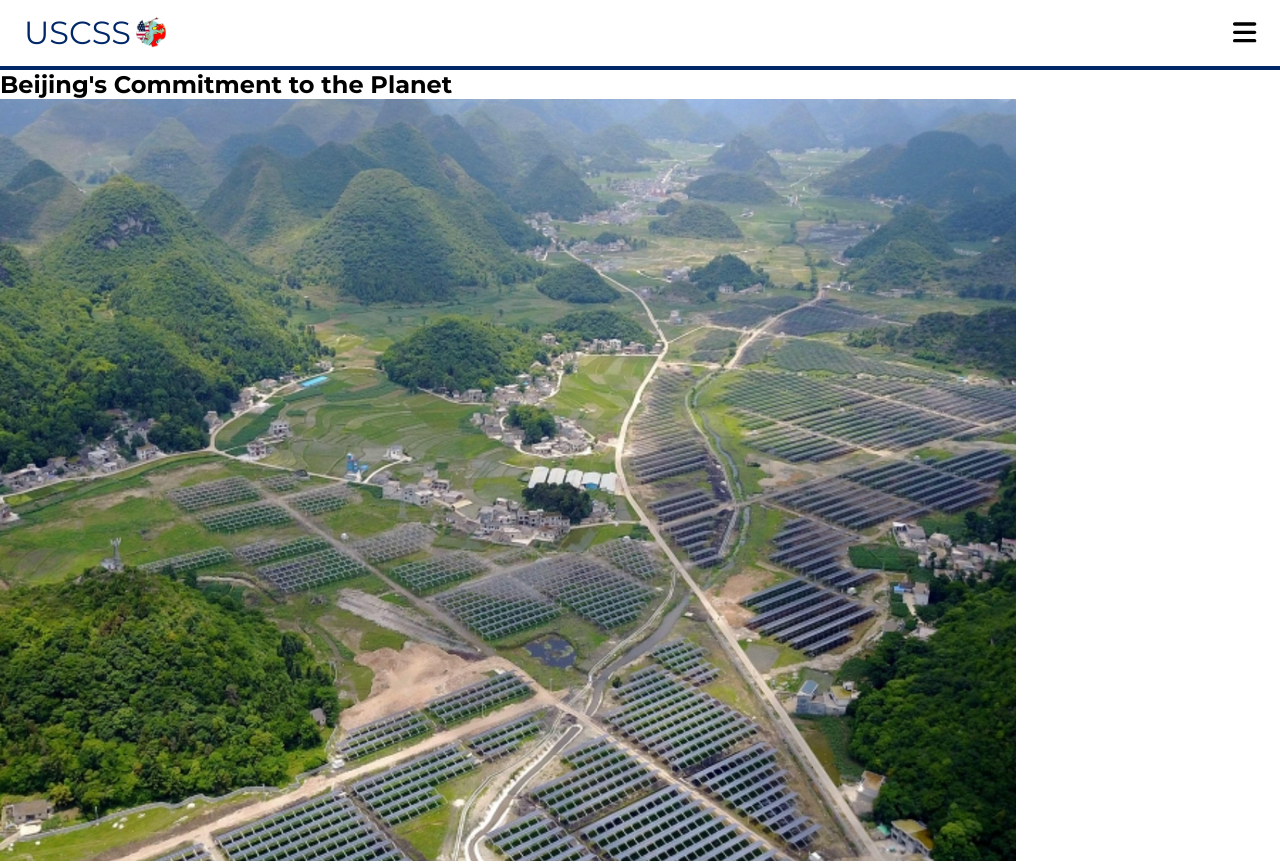
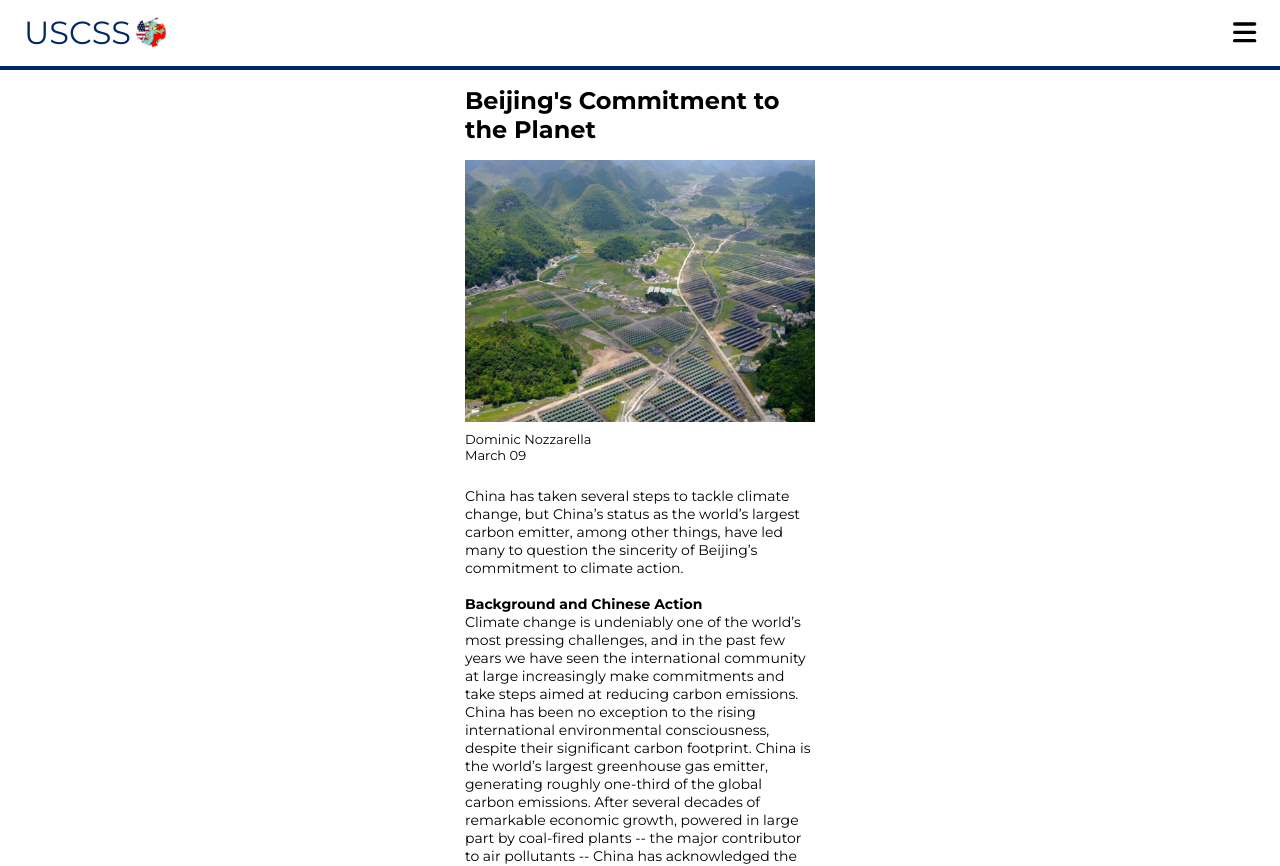
Before and after one commit to austingae-html-css-javascript/USCSSO, a Next.js app: page /articles/beijing-s-commitment-to-the-planet in a window 1280 px wide. Shown: the top 866 px of the page. Built offline with nearby package versions, Linux system fonts and the light colour scheme.

Commit message:
I decorated the HTML elements for articles page and /articles/[slug] pages in CSS

```diff
--- a/pages/articles/[slug].js
+++ b/pages/articles/[slug].js
@@ -3,10 +3,17 @@ import fs from 'fs'
 import path from 'path'
 import matter from 'gray-matter'
 import ReactMarkdown from 'react-markdown'
+
+import styles from '../../styles/article.module.css'
+
 const Article = ({articleObject}) => {
   return (
-    <main>
-      <ReactMarkdown>{articleObject.content}</ReactMarkdown>
+    <main className={styles.article}>
+      <h2 className={styles.article__title}>{articleObject.data.title}</h2>
+      <img className={styles.article__image} src={articleObject.data.image} />
+      <p className={styles.article__author}>{articleObject.data.author}</p>
+      <p className={styles.article__date}>{articleObject.data.date}</p>
+      <ReactMarkdown className={styles.article__content}>{articleObject.content}</ReactMarkdown>
     </main>
   )
 }
--- /dev/null
+++ b/styles/article.module.css
@@ -0,0 +1,25 @@
+.article {
+  width: 350px;
+  margin-inline: auto;
+
+  margin-top: 1rem;
+}
+
+.article__image {
+  width: 100%;
+  margin-top: 1rem;
+  margin-bottom: 0.3rem;
+}
+
+.article__author {
+  font-size: 13px;
+}
+
+.article__date {
+  font-size: 13px;
+  margin-bottom: 1.5rem;
+}
+
+.article__content {
+  font-size: 14px;
+}
--- /dev/null
+++ b/styles/articles.module.css
@@ -0,0 +1,35 @@
+.article {
+  width: 300px;
+  padding: 1rem;
+  margin: 1rem auto 0rem auto;
+}
+
+.article__image {
+  width: 100%;
+}
+
+.article__title {
+  font-size: 18px;
+  margin-bottom: 0.3rem;
+}
+
+.article__author {
+  font-size: 12px;
+}
+
+.article__date {
+  font-size: 12px;
+  margin-bottom: 0.5rem;
+}
+
+.article__excerpt {
+  font-size: 13px;
+}
+
+.article__linebreak {
+  width: 300px;
+  margin-inline: auto;
+
+  border-style: solid;
+  border-width: 0.05px;
+}
```
Also changed, not shown: articles/beijing-s-commitment-to-the-planet.md (+6 -9 lines), articles/the-responses-of-us-and-china-towards-the-russia-ukraine-war-an-overview.md (+8 -11 lines), pages/articles.js (+14 -9 lines), 1 other file (tests, documents, lock files or other folders).
